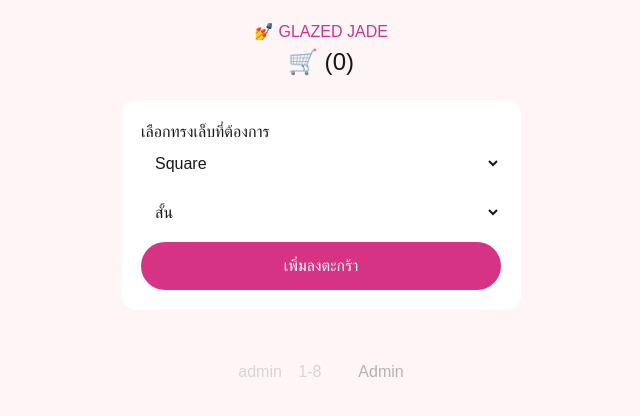
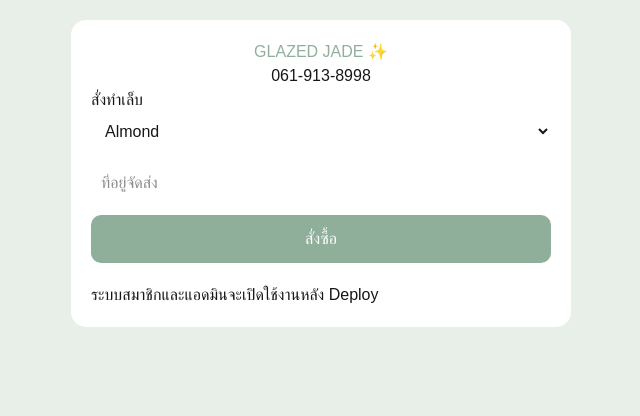
Before and after one commit to mint8998/theglazejade, a Next.js app: page / in a window 1280 px wide. Shown: the top 416 px of the page, without its empty margins (319-959 px from the left). Built offline with nearby package versions, Linux system fonts and the light colour scheme.

Commit message:
Update page.tsx

```diff
--- a/app/page.tsx
+++ b/app/page.tsx
@@ -1,112 +1,57 @@
-"use client";
-import React, { useState } from 'react';
+export default function Home() {
+  return (
+    <div style={{
+      fontFamily: "Arial",
+      background: "#e8efe9",
+      minHeight: "100vh",
+      padding: 20
+    }}>
+      <div style={{
+        maxWidth: 500,
+        margin: "auto",
+        background: "white",
+        padding: 20,
+        borderRadius: 15
+      }}>
+        <h1 style={{textAlign:"center",color:"#8FAF9B"}}>
+          GLAZED JADE ✨
+        </h1>
 
-export default function Home() {
-  const [view, setView] = useState('shop'); // shop, cart, admin
-  const [cart, setCart] = useState([]);
-  const [selectedIds, setSelectedIds] = useState([]);
-  const [address, setAddress] = useState('');
-  const [u, setU] = useState('');
-  const [p, setP] = useState('');
+        <p style={{textAlign:"center"}}>
+          061-913-8998
+        </p>
 
-  const shapes = ["Square", "Oval", "พส.เวียดนาม", "พส.จีน"];
-  const price = 200; // กำหนดราคาสินค้าต่อชิ้น
+        <h3>สั่งทำเล็บ</h3>
 
-  // เพิ่มลงตะกร้า (หน้าแรก)
-  const addToCart = (e) => {
-    e.preventDefault();
-    const fd = new FormData(e.target);
-    const item = {
-      id: Date.now(),
-      shape: fd.get('shape'),
-      len: fd.get('len'),
-      price: price,
-      date: new Date().toLocaleDateString()
-    };
-    setCart([...cart, item]);
-    alert('เพิ่มลงตะกร้าแล้ว!');
-  };
+        <select style={{width:"100%",padding:10}}>
+          <option>Almond</option>
+          <option>Square</option>
+          <option>Coffin</option>
+          <option>Oval</option>
+        </select>
 
-  // เลือก/ยกเลิกสินค้าในตะกร้า
-  const toggleSelect = (id) => {
-    setSelectedIds(prev => prev.includes(id) ? prev.filter(i => i !== id) : [...prev, id]);
-  };
+        <input
+          placeholder="ที่อยู่จัดส่ง"
+          style={{width:"100%",padding:10,marginTop:10}}
+        />
 
-  const selectedItems = cart.filter(i => selectedIds.includes(i.id));
-  const total = selectedItems.reduce((sum, i) => sum + i.price, 0);
+        <button style={{
+          width:"100%",
+          padding:12,
+          marginTop:10,
+          background:"#8FAF9B",
+          color:"white",
+          border:"none",
+          borderRadius:10
+        }}>
+          สั่งซื้อ
+        </button>
 
-  if (view === 'admin') {
-    return (
-      <div style={{ padding: '20px' }}>
-        <h2>แอดมิน: ตรวจสอบออเดอร์ (1-8)</h2>
-        <input type="date" /> ถึง <input type="date" />
-        <button onClick={() => setView('shop')}>กลับหน้าหลัก</button>
+        <p style={{marginTop:20}}>
+          ระบบสมาชิกและแอดมินจะเปิดใช้งานหลัง Deploy
+        </p>
+
       </div>
-    );
-  }
-
-  return (
-    <div style={{ padding: '20px', backgroundColor: '#fff5f7', minHeight: '100vh', fontFamily: 'sans-serif' }}>
-      <header style={{ textAlign: 'center', marginBottom: '20px' }}>
-        <h1 style={{ color: '#d63384' }}>💅 GLAZED JADE</h1>
-        <button onClick={() => setView('cart')} style={{ fontSize: '24px', background: 'none', border: 'none', cursor: 'pointer' }}>🛒 ({cart.length})</button>
-      </header>
-
-      {/* หน้าแรก: เพิ่มลงตะกร้า */}
-      {view === 'shop' && (
-        <form onSubmit={addToCart} style={{ maxWidth: '400px', margin: 'auto', background: 'white', padding: '20px', borderRadius: '15px' }}>
-          <h3>เลือกทรงเล็บที่ต้องการ</h3>
-          <select name="shape" style={{ width: '100%', padding: '10px', marginBottom: '10px' }}>
-            {shapes.map(s => <option key={s} value={s}>{s}</option>)}
-          </select>
-          <select name="len" style={{ width: '100%', padding: '10px', marginBottom: '10px' }}>
-            <option>สั้น</option><option>กลาง</option><option>ยาว</option>
-          </select>
-          <button type="submit" style={{ width: '100%', padding: '12px', background: '#d63384', color: 'white', border: 'none', borderRadius: '25px' }}>เพิ่มลงตะกร้า</button>
-        </form>
-      )}
-
-      {/* หน้าตะกร้า: ติ๊กเลือกและกรอกที่อยู่ */}
-      {view === 'cart' && (
-        <div style={{ maxWidth: '450px', margin: 'auto', background: 'white', padding: '20px', borderRadius: '15px' }}>
-          <h3>ตะกร้าสินค้าของคุณ</h3>
-          {cart.map(item => (
-            <div key={item.id} style={{ display: 'flex', alignItems: 'center', borderBottom: '1px solid #eee', padding: '10px 0' }}>
-              <input type="checkbox" onChange={() => toggleSelect(item.id)} checked={selectedIds.includes(item.id)} />
-              <div style={{ marginLeft: '10px' }}>{item.shape} ({item.len}) - {item.price}฿</div>
-              <button onClick={() => setCart(cart.filter(i => i.id !== item.id))} style={{ marginLeft: 'auto', color: 'red' }}>ลบ</button>
-            </div>
-          ))}
-
-          <div style={{ marginTop: '20px', borderTop: '2px solid #eee', paddingTop: '15px' }}>
-            <p>ยอดรวมที่เลือก: <b>{total} บาท</b></p>
-            <textarea
-              placeholder="กรุณากรอกที่อยู่จัดส่งเพื่อชำระเงิน"
-              value={address}
-              onChange={(e) => setAddress(e.target.value)}
-              style={{ width: '100%', height: '80px', padding: '10px', marginBottom: '10px' }}
-            />
-
-            {selectedIds.length > 0 && address.trim().length > 10 ? (
-              <div style={{ textAlign: 'center', background: '#f0fff0', padding: '15px', borderRadius: '10px' }}>
-                <p style={{ color: 'green', fontWeight: 'bold' }}>ที่อยู่ครบถ้วน สแกนจ่ายได้เลย</p>
-                <img src={`https://api.qrserver.com/v1/create-qr-code/?size=150x150&data=PROMPTPAY_${total}`} alt="QR" />
-                <button style={{ width: '100%', padding: '12px', background: '#28a745', color: 'white', border: 'none', borderRadius: '25px', marginTop: '10px' }}>ยืนยันแจ้งชำระเงิน</button>
-              </div>
-            ) : (
-              <p style={{ color: 'red', textAlign: 'center' }}>⚠️ กรุณาเลือกสินค้าและกรอกที่อยู่ให้ครบเพื่อสั่งซื้อ</p>
-            )}
-          </div>
-          <button onClick={() => setView('shop')} style={{ width: '100%', marginTop: '10px' }}>กลับไปเลือกเพิ่ม</button>
-        </div>
-      )}
-
-      {/* แอดมินล็อกอิน */}
-      <footer style={{ marginTop: '50px', textAlign: 'center', opacity: 0.3 }}>
-        <input placeholder="admin" onChange={e => setU(e.target.value)} style={{ width: '60px' }} />
-        <input type="password" placeholder="1-8" onChange={e => setP(e.target.value)} style={{ width: '60px' }} />
-        <button onClick={() => { if(u==='admin' && p==='12345678') setView('admin'); else alert('รหัสผิด'); }}>Admin</button>
-      </footer>
     </div>
   );
 }
```
